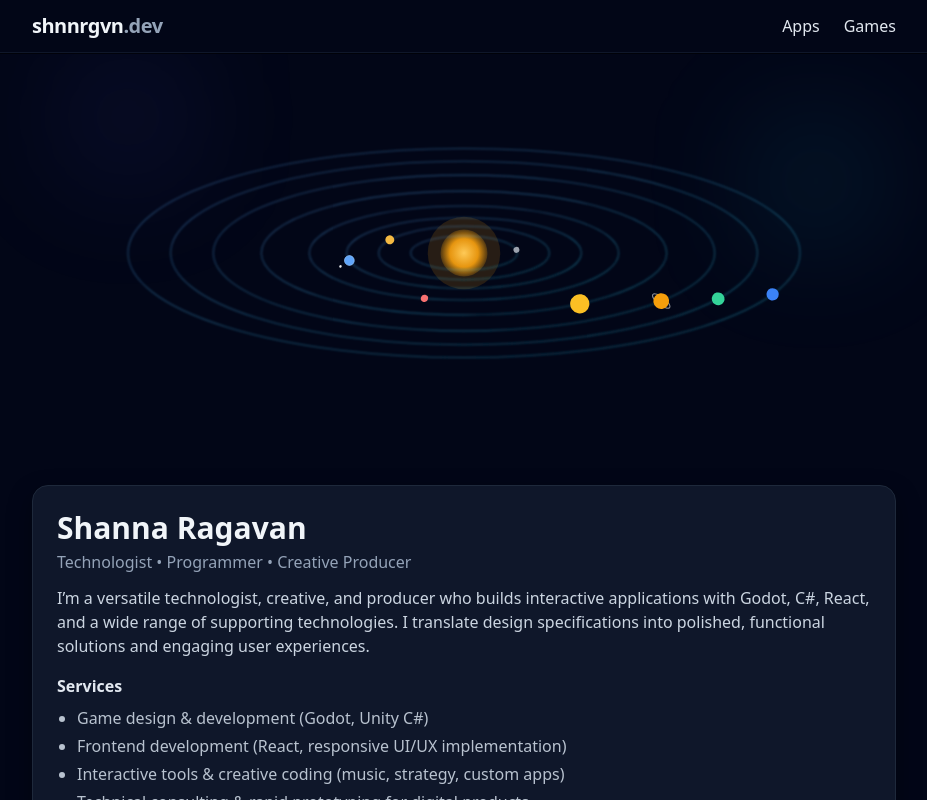
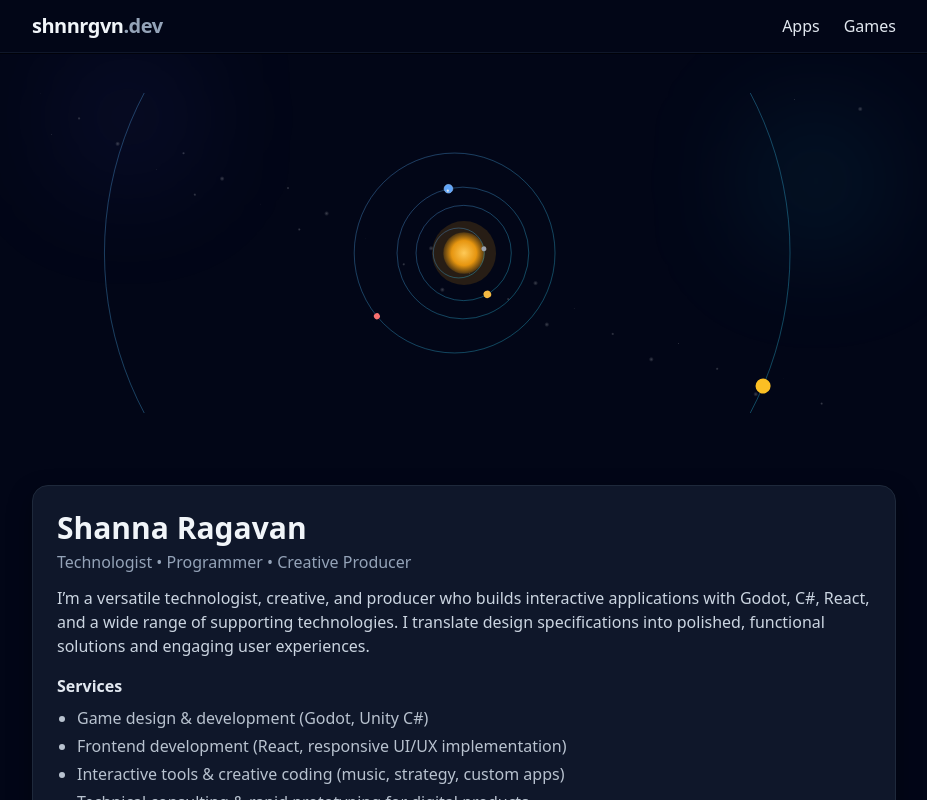
Before and after one commit to Tekknobot/shnnrgvn-portfolio, a React (Vite) app: page / in a window 1280 px wide. Shown: the top 800 px of the page, without its empty margins (176-1103 px from the left). Built offline with nearby package versions, Linux system fonts and the light colour scheme.

Commit message:
Tweak system.

```diff
--- a/src/components/HeroVisual.jsx
+++ b/src/components/HeroVisual.jsx
@@ -1,24 +1,67 @@
 import React, { useEffect, useMemo, useRef } from "react";
 
-function ellipsePoint(rx, ry, thetaRad) {
-  return {
-    x: rx * Math.cos(thetaRad),
-    y: ry * Math.sin(thetaRad),
-    rotDeg: (thetaRad * 180) / Math.PI,
-  };
+/**
+ * Scales & constants
+ * - AU scale keeps everything on-screen. Tweak PX_PER_AU for bigger/smaller system.
+ * - PERIOD_SCALE compresses real orbital periods (days) into seconds for animation.
+ */
+const PX_PER_AU = 70;        // pixels per astronomical unit (try 60–90)
+const PERIOD_SCALE = 45;     // lower = faster; 45 means 365d ~ 8.1s
+
+/**
+ * Planet data (approx):
+ * aAU = semi-major axis in AU
+ * e   = eccentricity (0..1)
+ * P   = orbital period in days
+ * r   = visual radius in pixels (not to scale)
+ * color = fill color
+ * ring? = optional saturn ring drawing
+ */
+const PLANETS = [
+  { key: "mercury", aAU: 0.387, e: 0.2056, P: 87.97,    r: 2.6, color: "#9CA3AF" },
+  { key: "venus",   aAU: 0.723, e: 0.0068, P: 224.70,   r: 4.0, color: "#F4B942" },
+  { key: "earth",   aAU: 1.000, e: 0.0167, P: 365.25,   r: 4.6, color: "#60A5FA", stroke: "#93C5FD",
+    moon: { r: 1.2, color:"#E5E7EB", dist: 0.03 * PX_PER_AU, days: 27.32 } },
+  { key: "mars",    aAU: 1.524, e: 0.0934, P: 686.98,   r: 3.2, color: "#F87171" },
+  { key: "jupiter", aAU: 5.203, e: 0.0489, P: 4332.59,  r: 8.0, color: "#FBBF24" },
+  { key: "saturn",  aAU: 9.537, e: 0.0565, P: 10759.22, r: 7.0, color: "#F59E0B", ring: { rx: 12, ry: 4.5 } },
+  { key: "uranus",  aAU: 19.191, e: 0.0463, P: 30688.5, r: 5.8, color: "#34D399" },
+  { key: "neptune", aAU: 30.068, e: 0.0086, P: 60182,   r: 5.6, color: "#3B82F6" },
+];
+
+/** Solve Kepler's equation M = E - e sin E for E (eccentric anomaly) */
+function solveKepler(M, e, tol = 1e-6, maxIter = 12) {
+  // normalize M to [−π, π] for better convergence
+  M = ((M + Math.PI) % (2 * Math.PI)) - Math.PI;
+  let E = e < 0.8 ? M : Math.PI; // initial guess
+  for (let i = 0; i < maxIter; i++) {
+    const f = E - e * Math.sin(E) - M;
+    const f1 = 1 - e * Math.cos(E);
+    const d = f / f1;
+    E -= d;
+    if (Math.abs(d) < tol) break;
+  }
+  return E;
 }
 
-const PLANETS = [
-  { key: "mercury", rx: 50,  ry: 16, r: 2.8, color: "#9CA3AF", dur:  6.0 },
-  { key: "venus",   rx: 80,  ry: 25, r: 4.2, color: "#F4B942", dur: 10.0 },
-  { key: "earth",   rx: 110, ry: 33, r: 4.6, color: "#60A5FA", stroke: "#93C5FD", dur: 12.5,
-    moon: { dist: 10, r: 1.2, dur: 3.0, color:"#E5E7EB" } },
-  { key: "mars",    rx: 145, ry: 44, r: 3.4, color: "#F87171", dur: 20.0 },
-  { key: "jupiter", rx: 190, ry: 58, r: 9.0, color: "#FBBF24", dur: 38.0 },
-  { key: "saturn",  rx: 235, ry: 73, r: 7.4, color: "#F59E0B", dur: 55.0, ring: { rx: 10, ry: 3.6 } },
-  { key: "uranus",  rx: 275, ry: 86, r: 6.0, color: "#34D399", dur: 70.0 },
-  { key: "neptune", rx: 315, ry: 98, r: 5.8, color: "#3B82F6", dur: 90.0 },
-];
+/** True anomaly ν and radius r from E (eccentric anomaly) */
+function trueAnomalyAndRadius(E, e, aPx) {
+  const cosE = Math.cos(E);
+  const sinE = Math.sin(E);
+  const sqrt = Math.sqrt((1 + e) / (1 - e));
+  const tanHalfNu = sqrt * Math.tan(E / 2);
+  const nu = 2 * Math.atan(tanHalfNu); // true anomaly
+  const r = aPx * (1 - e * cosE);      // distance to focus (sun)
+  return { nu, r };
+}
+
+/** Build path string for an ellipse with sun at focus (offset center by a*e) */
+function ellipsePathFocus(aPx, e) {
+  const b = aPx * Math.sqrt(1 - e * e);
+  const f = aPx * e; // focus distance from center
+  // center at (-f, 0) so the rightmost point is (a - f, 0), leftmost is (-(a+f), 0)
+  return `M ${aPx - f} 0 A ${aPx} ${b} 0 1 1 ${-(aPx + f)} 0 A ${aPx} ${b} 0 1 1 ${aPx - f} 0`;
+}
 
 export default function HeroVisual() {
   const carriers = useRef({});
@@ -31,35 +74,48 @@ export default function HeroVisual() {
     window.matchMedia &&
     window.matchMedia("(prefers-reduced-motion: reduce)").matches;
 
-  // Precompute “orbit” outlines as SVG paths (for the faint orbit strokes only)
-  const orbitPaths = useMemo(() => {
-    return PLANETS.map(p => {
-      const d = `M ${p.rx} 0 A ${p.rx} ${p.ry} 0 1 1 ${-p.rx} 0 A ${p.rx} ${p.ry} 0 1 1 ${p.rx} 0`;
-      return { key: p.key, d };
+  /** Precompute drawing parameters per planet */
+  const system = useMemo(() => {
+    return PLANETS.map((p) => {
+      const aPx = p.aAU * PX_PER_AU;                     // semi-major in px
+      const bPx = aPx * Math.sqrt(1 - p.e * p.e);        // semi-minor in px
+      const focusShift = aPx * p.e;                      // center offset
+      // seconds per orbit (scaled)
+      const T = (p.P / PERIOD_SCALE);                    // seconds per full revolution
+      // path for the visible orbit (sun at focus)
+      const d = ellipsePathFocus(aPx, p.e);
+      // moon travel time in seconds
+      const moonT = p.moon ? (p.moon.days / PERIOD_SCALE) : 0;
+      return { ...p, aPx, bPx, focusShift, T, d, moonT };
     });
   }, []);
 
   useEffect(() => {
-    if (prefersReduce) return; // honor reduced motion
+    if (prefersReduce) return;
 
     const step = (ts) => {
       if (!t0.current) t0.current = ts;
-      const elapsed = (ts - t0.current) / 1000; // seconds
+      const elapsed = (ts - t0.current) / 1000; // seconds since start
 
-      PLANETS.forEach((p) => {
+      system.forEach((p) => {
         const g = carriers.current[p.key];
         if (!g) return;
 
-        // Angle based on duration (full orbit per dur seconds)
-        const theta = ((elapsed / p.dur) * 2 * Math.PI) % (2 * Math.PI);
-        const { x, y, rotDeg } = ellipsePoint(p.rx, p.ry, theta);
+        // Mean anomaly M = 2π * t / T
+        const M = (2 * Math.PI * (elapsed % p.T)) / p.T;
+        const E = solveKepler(M, p.e);
+        const { nu, r } = trueAnomalyAndRadius(E, p.e, p.aPx);
 
-        // Position planet on its ellipse; rotate to face tangent
-        g.setAttribute("transform", `translate(${x},${y}) rotate(${rotDeg})`);
+        // Convert polar (focus at origin) to cartesian
+        const x = r * Math.cos(nu);
+        const y = r * Math.sin(nu);
 
-        // Moon (around Earth) – local orbit around the carrier
+        // Position the carrier at (x,y); rotate to face along tangent (≈ ν in this frame)
+        g.setAttribute("transform", `translate(${x},${y}) rotate(${(nu * 180) / Math.PI})`);
+
+        // Earth moon (local, circular)
         if (p.moon && moonNodes.current[p.key]) {
-          const mTheta = ((elapsed / p.moon.dur) * 2 * Math.PI) % (2 * Math.PI);
+          const mTheta = (2 * Math.PI * (elapsed % p.moonT)) / p.moonT;
           const mx = p.moon.dist * Math.cos(mTheta);
           const my = p.moon.dist * Math.sin(mTheta);
           moonNodes.current[p.key].setAttribute("transform", `translate(${mx},${my})`);
@@ -71,7 +127,7 @@ export default function HeroVisual() {
 
     raf.current = requestAnimationFrame(step);
     return () => cancelAnimationFrame(raf.current);
-  }, [prefersReduce]);
+  }, [prefersReduce, system]);
 
   return (
     <div
@@ -83,7 +139,7 @@ export default function HeroVisual() {
       <div className="absolute -top-8 left-10 h-28 w-28 rounded-full bg-indigo-500/15 blur-3xl" />
       <div className="absolute top-8 right-6 h-28 w-28 rounded-full bg-cyan-400/15 blur-3xl" />
 
-      <svg className="absolute inset-0 h-full w-full" viewBox="0 0 800 300" fill="none">
+      <svg className="absolute inset-0 h-full w-full" viewBox="0 0 900 340" fill="none">
         <defs>
           <radialGradient id="sunGlow" cx="50%" cy="50%" r="50%">
             <stop offset="0%" stopColor="#FFD166" stopOpacity="1" />
@@ -103,9 +159,20 @@ export default function HeroVisual() {
           </radialGradient>
         </defs>
 
-        {/* center solar system */}
-        <g transform="translate(400,150)">
-          {/* Sun */}
+        {/* starfield */}
+        <g opacity="0.25">
+          {Array.from({ length: 30 }).map((_, i) => {
+            const x = (i * 263) % 900;
+            const y = (i * 101) % 340;
+            const r = (i % 3) + 0.7;
+            return <circle key={i} cx={x} cy={y} r={r} fill="url(#star)" />;
+          })}
+        </g>
+
+        {/* center system at (450,170) */}
+        <g transform="translate(450,170)">
+
+          {/* Sun at focus (origin) */}
           <g>
             <circle r="22" fill="url(#sunGlow)" />
             {!prefersReduce && (
@@ -115,19 +182,20 @@ export default function HeroVisual() {
             )}
           </g>
 
-          {/* Visible orbit strokes */}
-          {orbitPaths.map(o => (
+          {/* Orbits with focus at origin (offset centers) */}
+          {system.map((p) => (
             <path
-              key={o.key}
-              d={o.d}
+              key={p.key}
+              d={p.d}
               stroke="url(#orbitStroke)"
               strokeWidth="1"
               filter="url(#orbitBlur)"
+              fill="none"
             />
           ))}
 
-          {/* Planets (carriers moved by JS) */}
-          {PLANETS.map((p) => (
+          {/* Planets (positions updated by rAF) */}
+          {system.map((p) => (
             <g key={p.key} ref={(el) => (carriers.current[p.key] = el || undefined)}>
               {p.ring ? (
                 <ellipse rx={p.ring.rx} ry={p.ring.ry} fill="none" stroke="#E5E7EB" strokeOpacity="0.6" />
```
